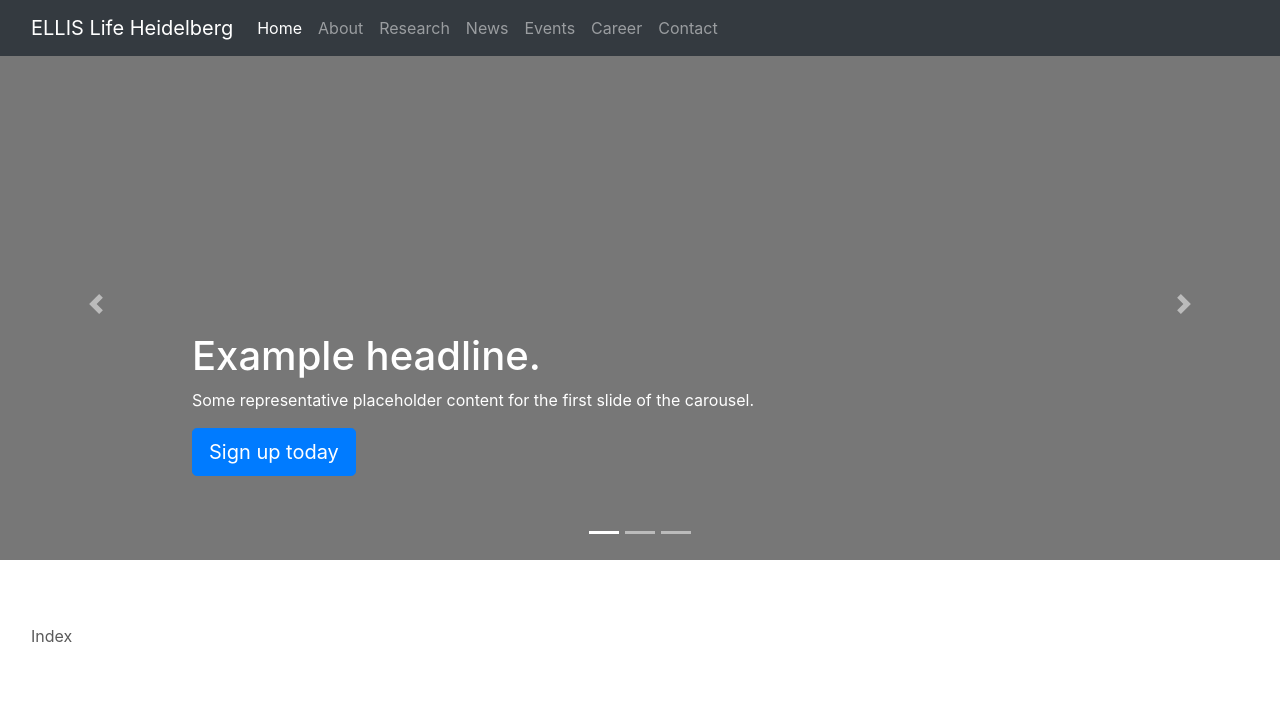
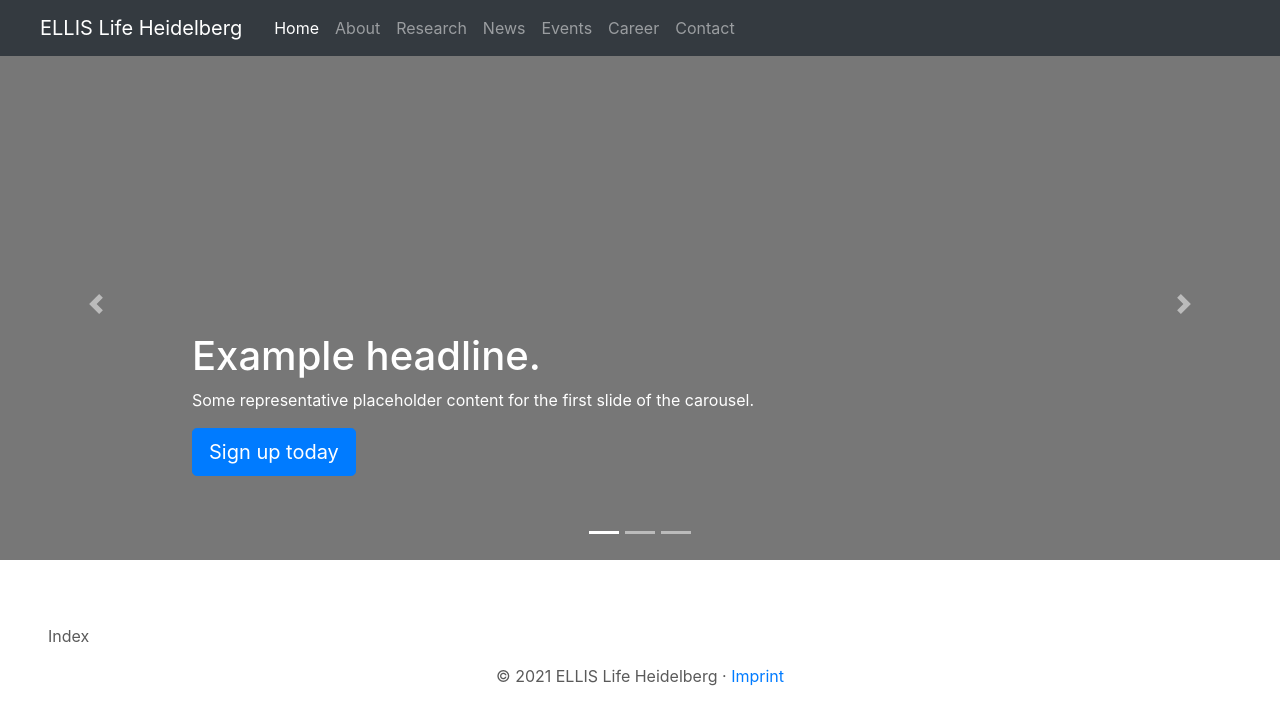
Before and after one commit to n-govindarajan/ellis-life-hd.github.io, a Jekyll site: the page built from 0-home.md, in a window 1280 px wide. Shown: the top 725 px of the page. Built offline with Jekyll 4.4.1, drawn with Linux system fonts in a browser that asks for light colours.

Commit message:
fix javascript / add footer

```diff
--- /dev/null
+++ b/_includes/footer.html
@@ -0,0 +1,5 @@
+<footer class="px-5">
+    <p class="text-center">
+        &copy; 2021 ELLIS Life Heidelberg &middot; <a href="/imprint/">Imprint</a>
+    </p>
+</footer>
--- a/_includes/header.html
+++ b/_includes/header.html
@@ -1,7 +1,6 @@
 <header>
     <nav class="navbar navbar-expand-md navbar-dark fixed-top bg-dark">
-        <div class="container-fluid">
-            <a class="navbar-brand" href="/">{{ site.title }}</a>
+        <a class="navbar-brand mx-4" href="/">{{ site.title }}</a>
         <button class="navbar-toggler" type="button" data-toggle="collapse" data-target="#navbarCollapse" aria-controls="navbarCollapse" aria-expanded="false" aria-label="Toggle navigation">
             <span class="navbar-toggler-icon"></span>
         </button>
@@ -22,6 +21,5 @@
             </form>
             -->
         </div>
-        </div>
     </nav>
 </header>
--- a/_layouts/carousel.html
+++ b/_layouts/carousel.html
@@ -3,6 +3,6 @@ layout: skeleton
 ---
 
 {% include carousel.html %}
-<div class="container-fluid mx-3">
+<div class="container-fluid px-5">
     {{ content }}
 </div>
--- a/_layouts/default.html
+++ b/_layouts/default.html
@@ -2,6 +2,6 @@
 layout: skeleton
 ---
 
-<div class="container-fluid mx-3">
+<div class="container-fluid px-5">
 {{ content }}
 </div>
--- a/_layouts/skeleton.html
+++ b/_layouts/skeleton.html
@@ -12,6 +12,8 @@
     <main role="main">
         {{ content }}
     </main>
+    {% include footer.html %}
     <script src="/assets/js/jquery-3.6.0.min.js"></script>
+    <script src="https://maxcdn.bootstrapcdn.com/bootstrap/4.0.0/js/bootstrap.min.js" integrity="sha384-JZR6Spejh4U02d8jOt6vLEHfe/JQGiRRSQQxSfFWpi1MquVdAyjUar5+76PVCmYl" crossorigin="anonymous"></script>
   </body>
 </html>
```
Lines whose indentation alone changed are shown as unchanged.
